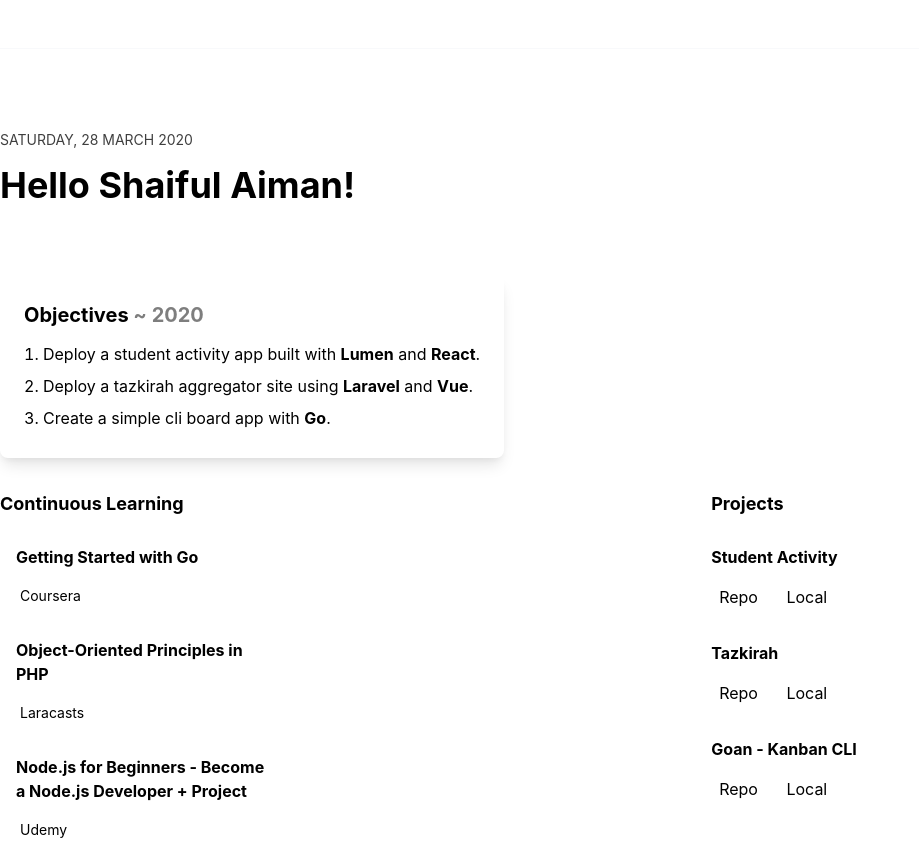
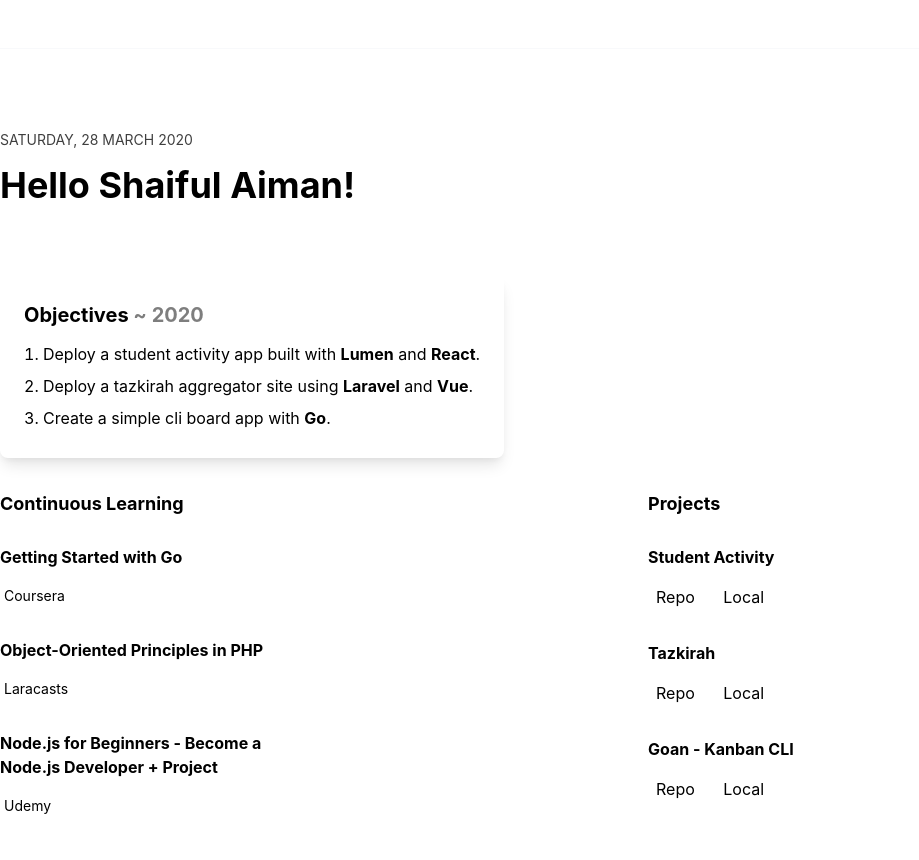
Before and after one commit to ibnumalik/start-page, a Svelte app: page / in a window 1280 px wide. Shown: the whole page, without its empty margins (0-919 px from the left). Built offline with nearby package versions, Linux system fonts and the light colour scheme; what tailwind-nord would draw is missing.

Commit message:
Restyle learning and section

```diff
--- a/src/App.svelte
+++ b/src/App.svelte
@@ -17,12 +17,12 @@
 
     <Objectives />
 
-    <div class="flex">
-      <section class="flex-auto">
+    <div class="flex -m-2">
+      <section class="flex-1 p-2 learning">
         <Learning />
       </section>
 
-      <section class="flex-auto">
+      <section class="flex-1 p-2 projects">
         <Projects />
       </section>
     </div>
--- a/src/Learning.svelte
+++ b/src/Learning.svelte
@@ -10,13 +10,15 @@
 </script>
 
 <div class="block">
-  <h2 class="font-bold text-lg mb-4">Continuous Learning</h2>
-  <ul>
+  <h2 class="font-bold text-lg mb-4 text-nord6">Continuous Learning</h2>
+  <ul class="-mx-2">
     {#each educations as education}
-      <li class="mb-2 max-w-18">
-        <a class="bg-nord2 px-4 py-3 rounded-md flex flex-col items-start" href={education.link}>
+      <li class="mb-2">
+        <a
+          class="px-2 py-3 rounded-md flex flex-col items-start max-w-18 hover:bg-nord2"
+          href={education.link}>
           <span class="mb-4 font-bold">{education.subject}</span>
-          <span class="bg-nord9 rounded text-sm px-1  text-nord0">
+          <span class="bg-nord9 rounded text-sm px-1 text-nord0">
             {education.academy}
           </span>
         </a>
```
